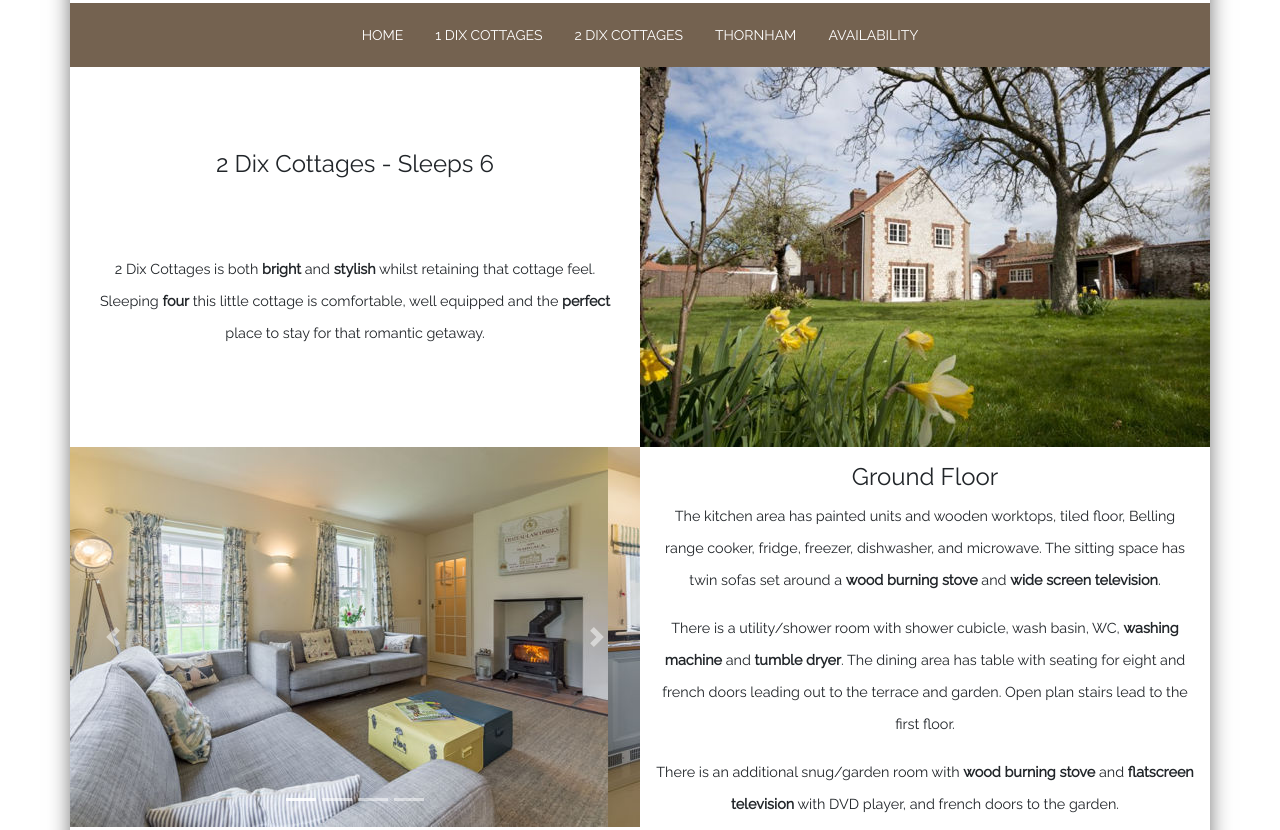
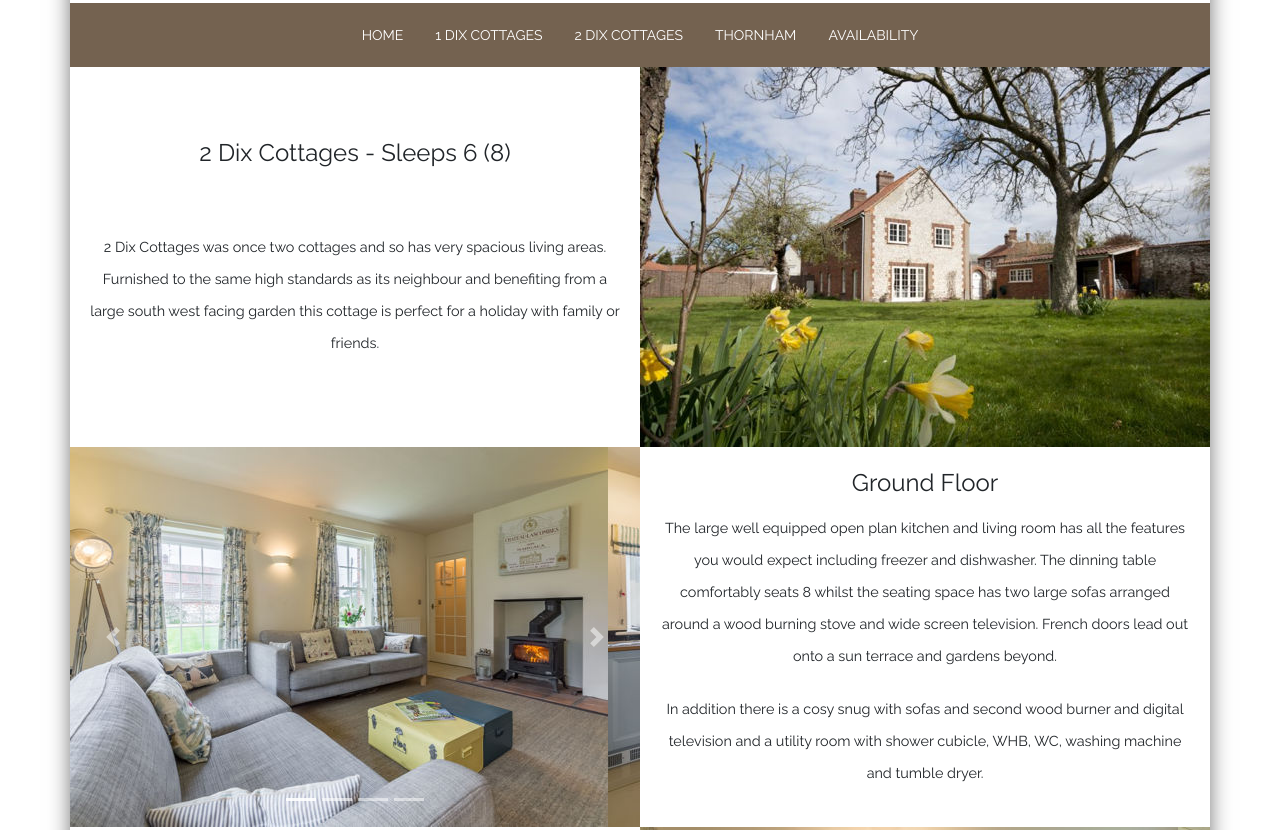
Before and after one commit to littlefinger42/dixcottages-thornham, a Gatsby site: page /2dix in a window 1280 px wide. Shown: the part 192-1022 px from the top of the page. Built offline with nearby package versions, Linux system fonts and the light colour scheme; Gatsby itself is replaced by a stand-in of ours; a web font is replaced by a local one.

Commit message:
Updated text content

```diff
--- a/src/pages/2dix.js
+++ b/src/pages/2dix.js
@@ -30,14 +30,14 @@ export default () => (
     <Row>
       <Col md={6}>
         <ContentBlock>
-          <h3>2 Dix Cottages - Sleeps 6</h3>
+          <h3>2 Dix Cottages - Sleeps 6 (8)</h3>
           <p>
-            2 Dix Cottages is both <b>bright</b> and <b>stylish</b> whilst
-            retaining that cottage feel.
+            2 Dix Cottages was once two cottages and so has very spacious living
+            areas.
             <br />
-            Sleeping <b>four</b> this little cottage is comfortable, well
-            equipped and the <b>perfect</b> place to stay for that romantic
-            getaway.
+            Furnished to the same high standards as its neighbour and benefiting
+            from a large south west facing garden this cottage is perfect for a
+            holiday with family or friends.
           </p>
         </ContentBlock>
       </Col>
@@ -58,21 +58,17 @@ export default () => (
         <ContentBlock>
           <h3>Ground Floor</h3>
           <p>
-            The kitchen area has painted units and wooden worktops, tiled floor,
-            Belling range cooker, fridge, freezer, dishwasher, and microwave.
-            The sitting space has twin sofas set around a{" "}
-            <b>wood burning stove</b> and <b>wide screen television</b>.
+            The large well equipped open plan kitchen and living room has all
+            the features you would expect including freezer and dishwasher. The
+            dinning table comfortably seats 8 whilst the seating space has two
+            large sofas arranged around a wood burning stove and wide screen
+            television. French doors lead out onto a sun terrace and gardens
+            beyond.
           </p>
           <p>
-            There is a utility/shower room with shower cubicle, wash basin, WC,{" "}
-            <b>washing machine</b> and <b>tumble dryer</b>. The dining area has
-            table with seating for eight and french doors leading out to the
-            terrace and garden. Open plan stairs lead to the first floor.
-          </p>
-          <p>
-            There is an additional snug/garden room with{" "}
-            <b>wood burning stove</b> and <b>flatscreen television</b> with DVD
-            player, and french doors to the garden.
+            In addition there is a cosy snug with sofas and second wood burner
+            and digital television and a utility room with shower cubicle, WHB,
+            WC, washing machine and tumble dryer.
           </p>
         </ContentBlock>
       </Col>
@@ -135,7 +131,7 @@ export default () => (
             Lastely, the family bathroom comprises of{" "}
             <b>
               twin sinks, touch operated mirror, roll top bath with hand held
-              shower
+              shower, seperate shower cubicle
             </b>
             , heated towel rail and WC.
           </p>
--- a/src/pages/index.js
+++ b/src/pages/index.js
@@ -45,7 +45,7 @@ const indexPage = ({
               The flexible accommodation can be booked as a pair to cater for
               large family gatherings of up to 10 ( 12 when incorporating the
               bed settee) or singularly for smaller groups. Both cottages
-              benefit from pretty south facing well stocked south facing
+              benefit from pretty, well stocked south facing
               gardens, barbeques and parking for 2 vehicles each.
             </p>
             <p>
```
Also changed, not shown: src/pages/thornham.js (+46 -14 lines).
